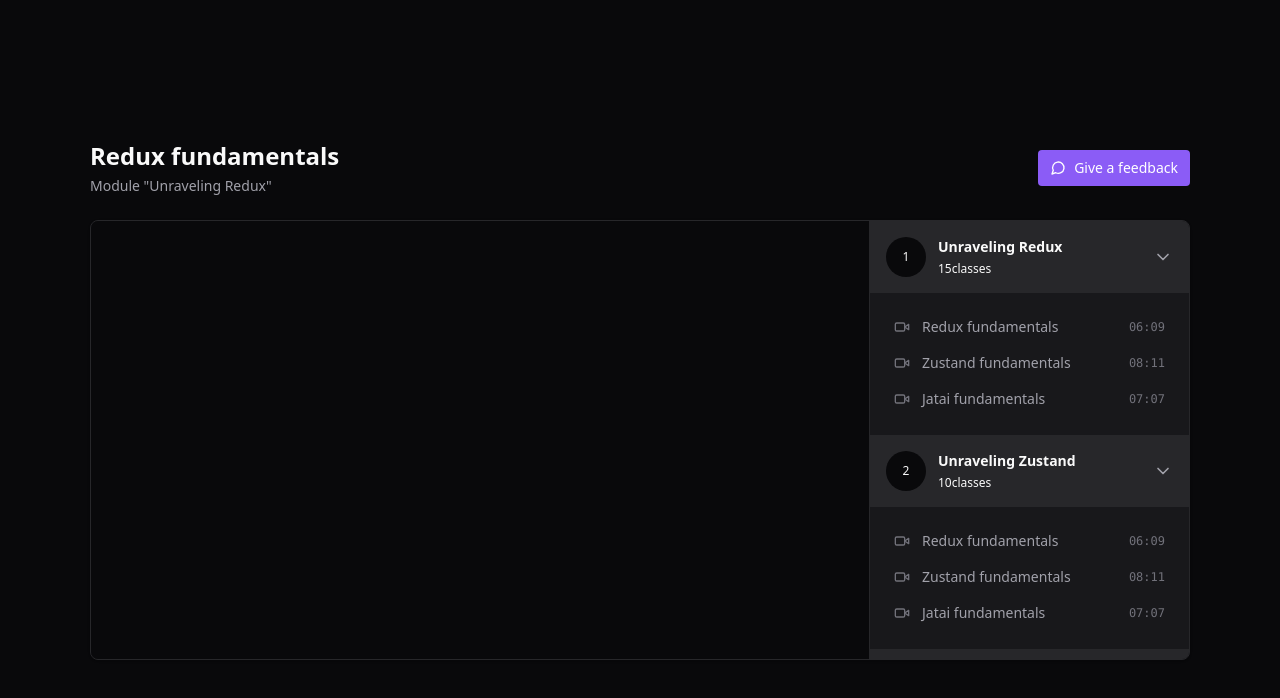
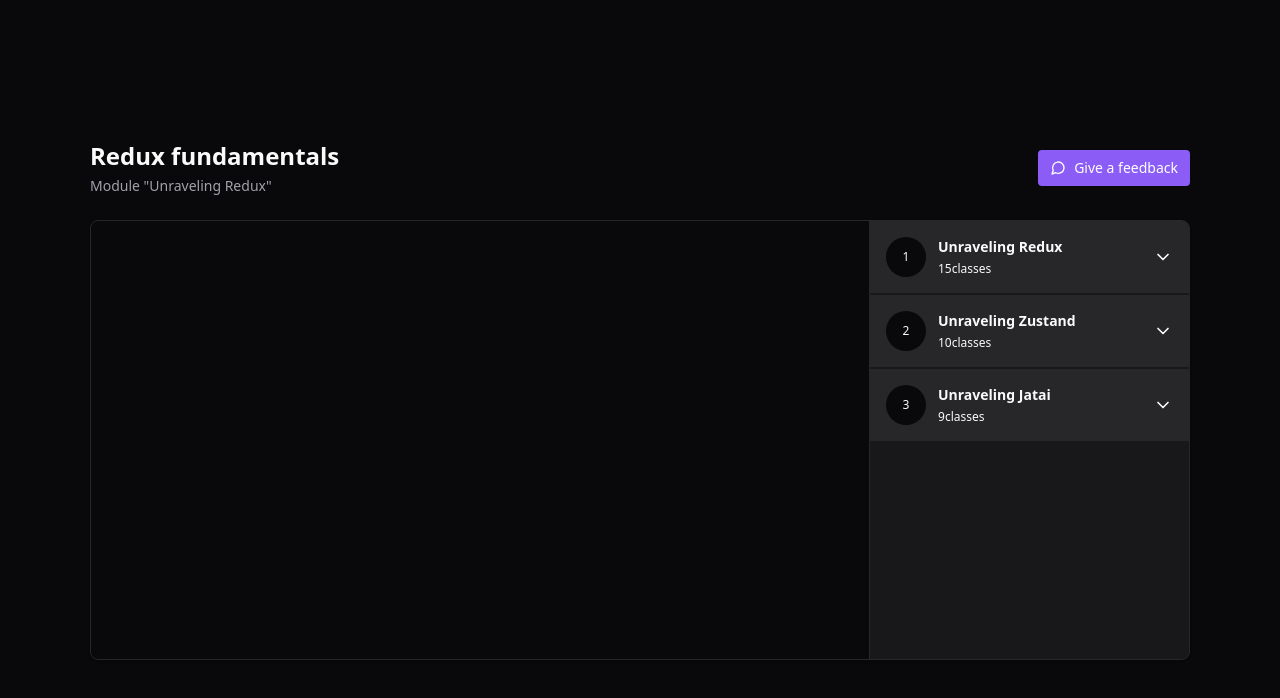
Before and after one commit to Ca-byte/react_redux_zustand, a React (Vite) app: page / in a window 1280 px wide. Shown: the top 698 px of the page. Built offline with nearby package versions, Linux system fonts and the light colour scheme.

Commit message:
feat: Application interface - Radix Collapsible in modules

```diff
--- a/package.json
+++ b/package.json
@@ -10,6 +10,7 @@
     "preview": "vite preview"
   },
   "dependencies": {
+    "@radix-ui/react-collapsible": "^1.0.3",
     "@reduxjs/toolkit": "^1.9.5",
     "lucide-react": "^0.258.0",
     "react": "^18.2.0",
--- a/src/components/Module.tsx
+++ b/src/components/Module.tsx
@@ -1,3 +1,4 @@
+import * as Collapsible from '@radix-ui/react-collapsible';
 import { ChevronDown} from "lucide-react";
 import { Lesson } from "./Lesson";
 
@@ -9,8 +10,8 @@ interface ModuleProps{
 
 export function Module({title, moduleIndex, amountOfLessons}: ModuleProps){
 	return(
-		<div>
-			<button className="flex w-full items-center  gap-3 bg-zinc-800 p-4">
+		<Collapsible.Root className="group">
+			<Collapsible.Trigger className="flex w-full items-center  gap-3 bg-zinc-800 p-4">
 				<div className="flex h-10 w-10 rounded-full items-center justify-center bg-zinc-950 text-xs">
 					{moduleIndex + 1}
 				</div>
@@ -20,13 +21,15 @@ export function Module({title, moduleIndex, amountOfLessons}: ModuleProps){
 					</strong>
 					<span className="text-xs text-zinco-400">{amountOfLessons}classes</span>
 				</div>
-				<ChevronDown className="w-5 h-5 ml-auto text-zinc-400" />
-			</button>
-			<nav className="relative flex flex-col gap-4 p-6">
-				<Lesson title="Redux fundamentals" duration="06:09"/>
-				<Lesson title="Zustand fundamentals" duration="08:11"/>
-				<Lesson title="Jatai fundamentals" duration="07:07"/>
-			</nav>
-		</div>
+				<ChevronDown className="w-5 h-5 ml-auto text-zinc-400group-data-[state=open]:rotate-180 transition-transform" />
+			</Collapsible.Trigger>
+			<Collapsible.Content>
+				<nav className="relative flex flex-col gap-4 p-6">
+					<Lesson title="Redux fundamentals" duration="06:09"/>
+					<Lesson title="Zustand fundamentals" duration="08:11"/>
+					<Lesson title="Jatai fundamentals" duration="07:07"/>
+				</nav>
+			</Collapsible.Content>
+		</Collapsible.Root>
 	)
 }
```
Also changed, not shown: 1 other file (tests, documents, lock files or other folders).
